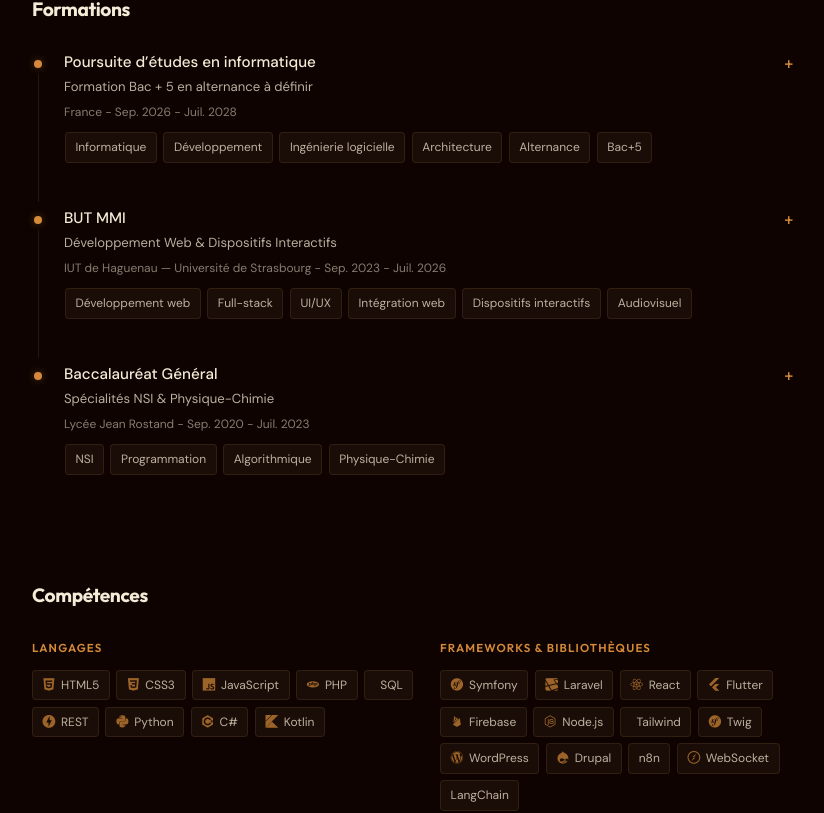
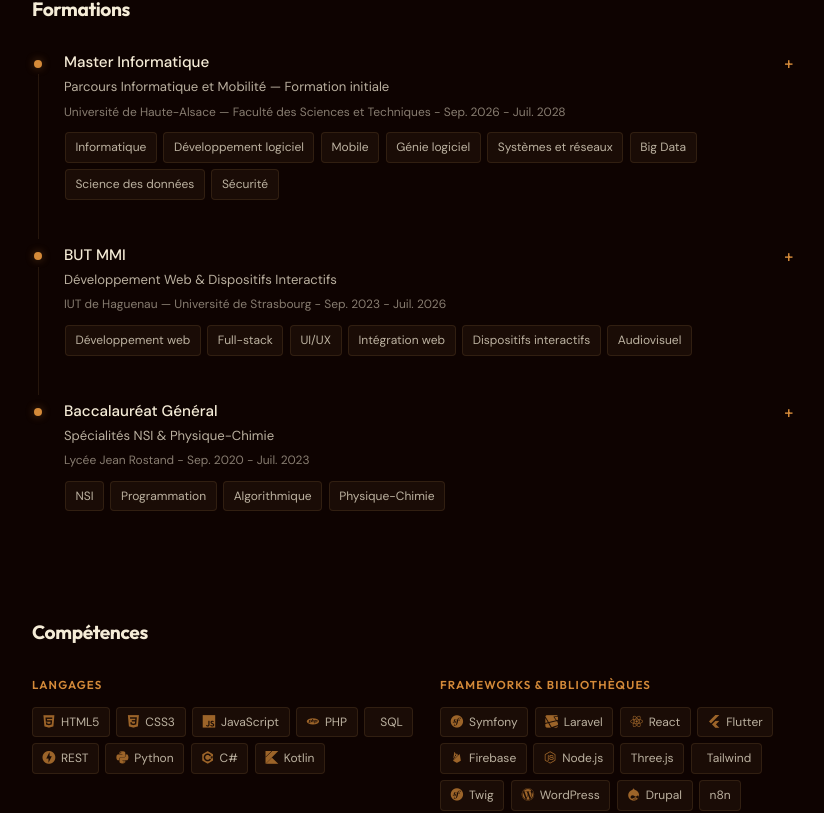
Before and after one commit to Noferu/nawfel.dev, a React (Vite) app: page /cv in a window 1280 px wide. Shown: the part 1353-2166 px from the top of the page, without its empty margins (354-1178 px from the left). Built offline with nearby package versions, Linux system fonts and the light colour scheme.

Commit message:
feat(resume): update current master education

```diff
--- a/src/data/resume.js
+++ b/src/data/resume.js
@@ -28,25 +28,29 @@ export const resume = {
   // Education
   education: [
     {
-      title: "Poursuite d’études en informatique",
-      specialization: "Formation Bac + 5 en alternance à définir",
-      institution: "France",
-      location: "France",
+      title: "Master Informatique",
+      specialization: "Parcours Informatique et Mobilité — Formation initiale",
+      institution:
+        "Université de Haute-Alsace — Faculté des Sciences et Techniques",
+      location: "Mulhouse, France",
       period: ["07/09/2026", "07/07/2028"],
 
       points: [
-        "Projet de poursuite d’études vers une formation supérieure en informatique, avec une orientation développement, ingénierie logicielle, systèmes numériques ou technologies web avancées.",
-        "Volonté d’approfondir les compétences liées à la conception logicielle, à l’architecture applicative, aux données, à l’automatisation et aux infrastructures numériques.",
-        "Recherche d’un parcours en alternance permettant de continuer à progresser dans un cadre professionnel, avec une mise en pratique sur des projets techniques concrets.",
+        "Master Informatique centré sur la conception et le développement de systèmes et services numériques, avec un axe fort sur la mobilité et la programmation.",
+        "Formation couvrant notamment la programmation mobile, le développement web, la sécurité, le génie logiciel ainsi que les systèmes et réseaux.",
+        "Approfondissement de domaines comme l’informatique décisionnelle, la science des données, le calcul massivement parallèle, le Big Data et la modélisation 2D/3D.",
+        "Parcours intégrant des projets, des stages et une initiation à la recherche.",
       ],
 
       tags: [
         "Informatique",
-        "Développement",
-        "Ingénierie logicielle",
-        "Architecture",
-        "Alternance",
-        "Bac+5",
+        "Développement logiciel",
+        "Mobile",
+        "Génie logiciel",
+        "Systèmes et réseaux",
+        "Big Data",
+        "Science des données",
+        "Sécurité",
       ],
     },
     {
@@ -100,6 +104,7 @@ export const resume = {
       location: "Sélestat, Grand Est, France",
       workMode: "Sur site",
       period: ["09/02/2026", "15/05/2026"],
+
       points: [
         "Conception et maintenance d’une infrastructure complète d’automatisation métier interconnectée à plusieurs APIs comptables et outils cloud dans un environnement de production réel.",
         "Développement de workflows avancés sous n8n couvrant différents besoins métiers : onboarding client, reporting financier automatisé, synchronisation de données, génération de documents PDF, systèmes de mailing, publication automatisée de contenus, alertes d’échéances et orchestration de processus internes.",
@@ -255,6 +260,7 @@ export const resume = {
         "Flutter",
         "Firebase",
         "Node.js",
+        "Three.js",
         "Tailwind",
         "Twig",
         "WordPress",
@@ -320,6 +326,8 @@ export const resume = {
         "Complexité",
         "Optimisation",
         "Automatisation",
+        "Systèmes multi-agents",
+        "Simulation",
       ],
     },
   ],
```
